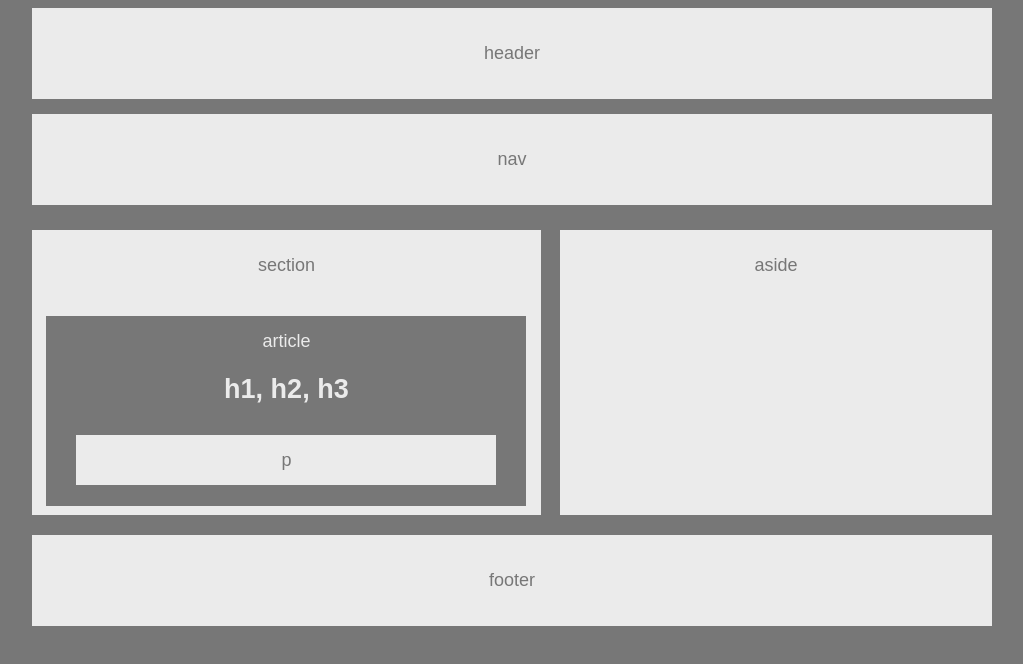
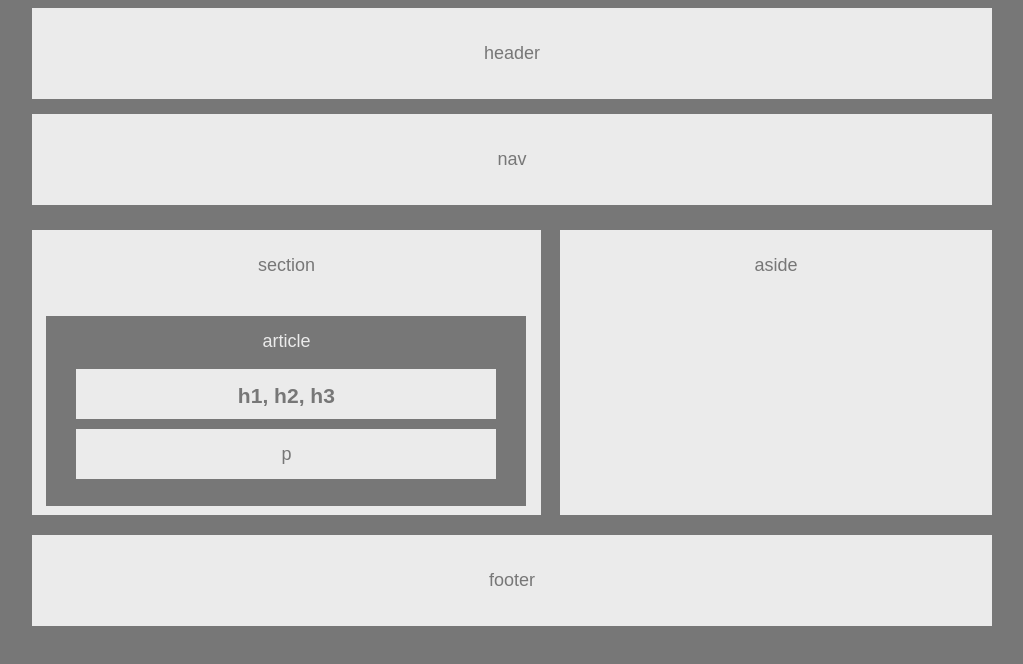
Before and after one commit to gregsorkin/HW-Wireframe, a plain HTML site: page index.html in a window 1280 px wide. Shown: the whole page, without its empty margins (118-1141 px from the left). Drawn offline with Linux system fonts and the light colour scheme.

Commit message:
Resubmitted

```diff
--- a/index.html
+++ b/index.html
@@ -15,7 +15,7 @@
         <section class="section">section
 
             <article class="article">article
-                <h2>h1, h2, h3</h2>
+                <h3>h1, h2, h3</h3>
                 <p>p</p>
             </article>
 
@@ -23,10 +23,6 @@
 
         <aside class="aside">aside</aside>
 
-        <!--I had it like 85% of the way there, but this was what helped me get it over the line:-->
-        <!--https://github.com/ronnytomasetti/hw-wireframe/blob/master/index.html-->
-        <div class="clearfix"></div>
-
         <footer>footer</footer>
 
     </body>
```
